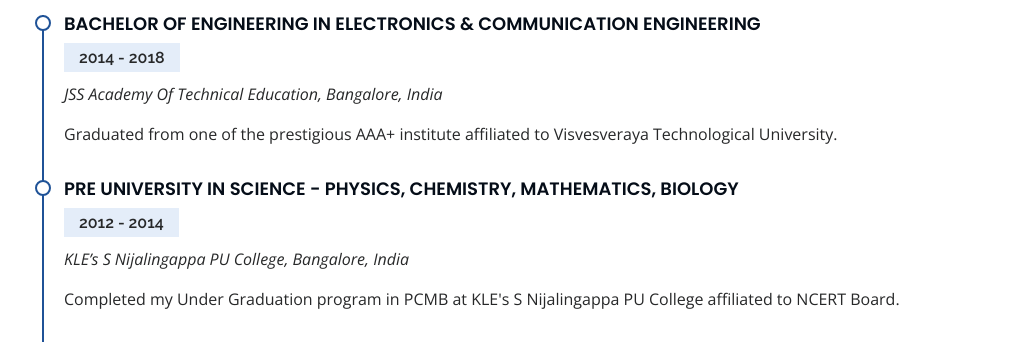
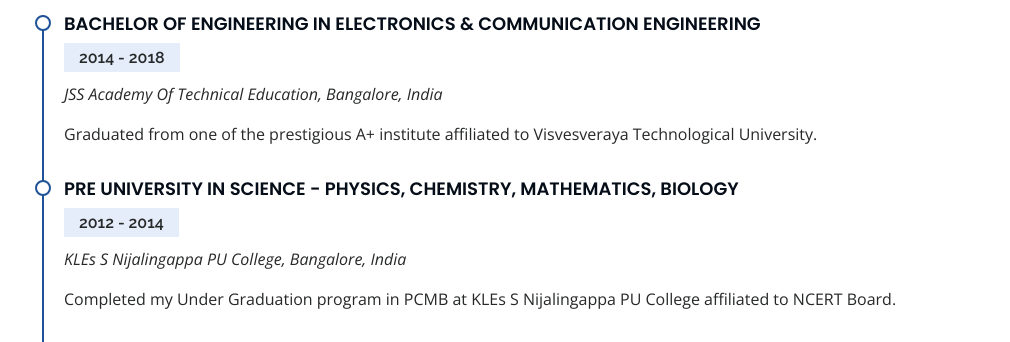
Before and after one commit to SUCHEETH/Curriculum-Vitae, a plain HTML site: page index.html in a window 1280 px wide. Shown: the part 2235-2577 px from the top of the page, without its empty margins (270-1280 px from the left). Drawn offline with nearby package versions, Linux system fonts and the light colour scheme.

Commit message:
Updated Education Details

```diff
--- a/index.html
+++ b/index.html
@@ -185,13 +185,13 @@
               <h4>Bachelor of Engineering in Electronics &amp; Communication Engineering</h4>
               <h5>2014 - 2018</h5>
               <p><em>JSS Academy Of Technical Education, Bangalore, India</em></p>
-              <p>Graduated from one of the prestigious AAA+ institute affiliated to Visvesveraya Technological University.</p>
+              <p>Graduated from one of the prestigious A+ institute affiliated to Visvesveraya Technological University.</p>
             </div>
             <div class="resume-item">
               <h4>Pre University in Science - Physics, Chemistry, Mathematics, Biology</h4>
               <h5>2012 - 2014</h5>
-              <p><em>KLE’s S Nijalingappa PU College, Bangalore, India</em></p>
-              <p>Completed my Under Graduation program in PCMB at KLE's S Nijalingappa PU College affiliated to NCERT Board.</p>
+              <p><em>KLEs S Nijalingappa PU College, Bangalore, India</em></p>
+              <p>Completed my Under Graduation program in PCMB at KLEs S Nijalingappa PU College affiliated to NCERT Board.</p>
             </div>
             <div class="resume-item">
               <h4>High School</h4>
```
